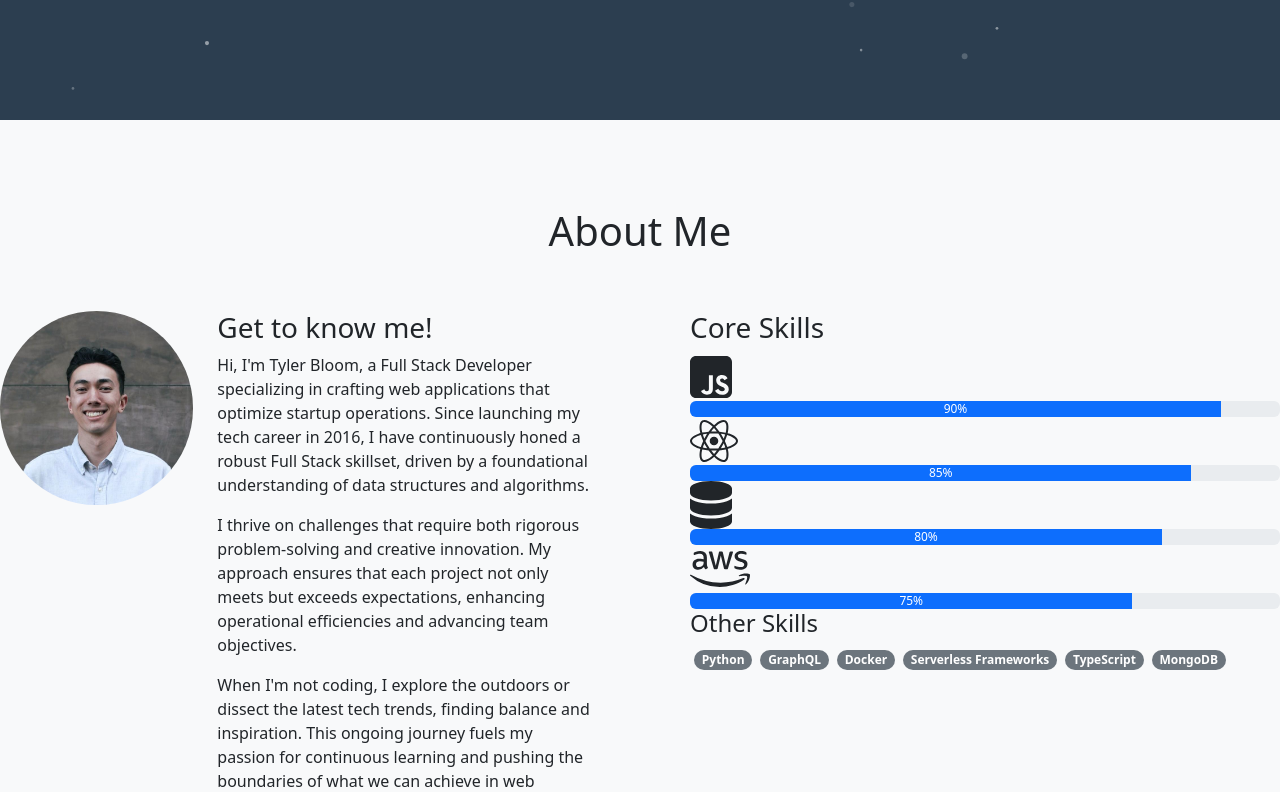
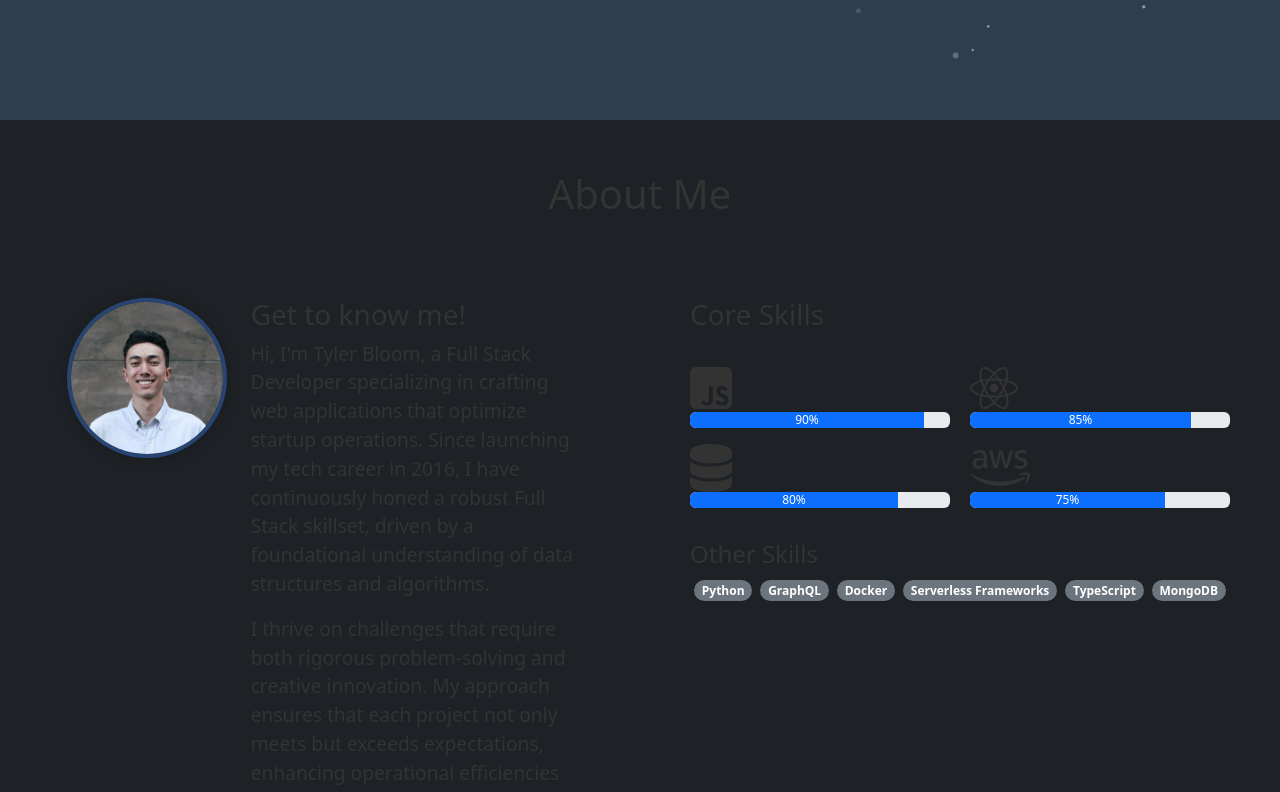
Before and after one commit to Tbloom9787/portfolio, a React (Create React App) app in the folder portfolio-frontend/: page / in a window 1280 px wide. Shown: the part 680-1472 px from the top of the page. Built offline with nearby package versions, Linux system fonts and the light colour scheme.

Commit message:
Style the About section

```diff
--- a/portfolio-frontend/src/sections/About/About.css
+++ b/portfolio-frontend/src/sections/About/About.css
@@ -1,4 +1,53 @@
 .about-section {
-    padding: 50px 0;
-    background-color: #f8f9fa;
+    background-color: #1e2125;
+    color: #333;
+    padding: 50px;
+    box-sizing: border-box;
 }
+
+.about-header {
+    text-align: center;
+    margin-bottom: 2rem;
+}
+
+.profile-pic {
+    width: 160px;
+    height: 160px;
+    border: 4px solid #274472;
+    box-shadow: 0 0 15px rgba(0, 0, 0, 0.2);
+}
+
+.about-section p {
+    font-size: 1.2rem;
+}
+
+.skill-set {
+    display: flex;
+    flex-wrap: wrap;
+    justify-content: space-between;
+    margin-top: 2rem;
+}
+
+.skill-set .skill {
+    flex-basis: calc(50% - 10px);
+    margin-bottom: 1rem;
+}
+
+@media (max-width: 768px) {
+    .skill-set .skill {
+        flex-basis: 100%;
+    }
+}
+
+.tooltip-inner {
+    background-color: #000;
+    color: #fff;
+}
+
+.other-skills {
+    margin-top: 1rem;
+}
+
+.other-skills h4 {
+    margin-bottom: 0.5rem;
+}
```
